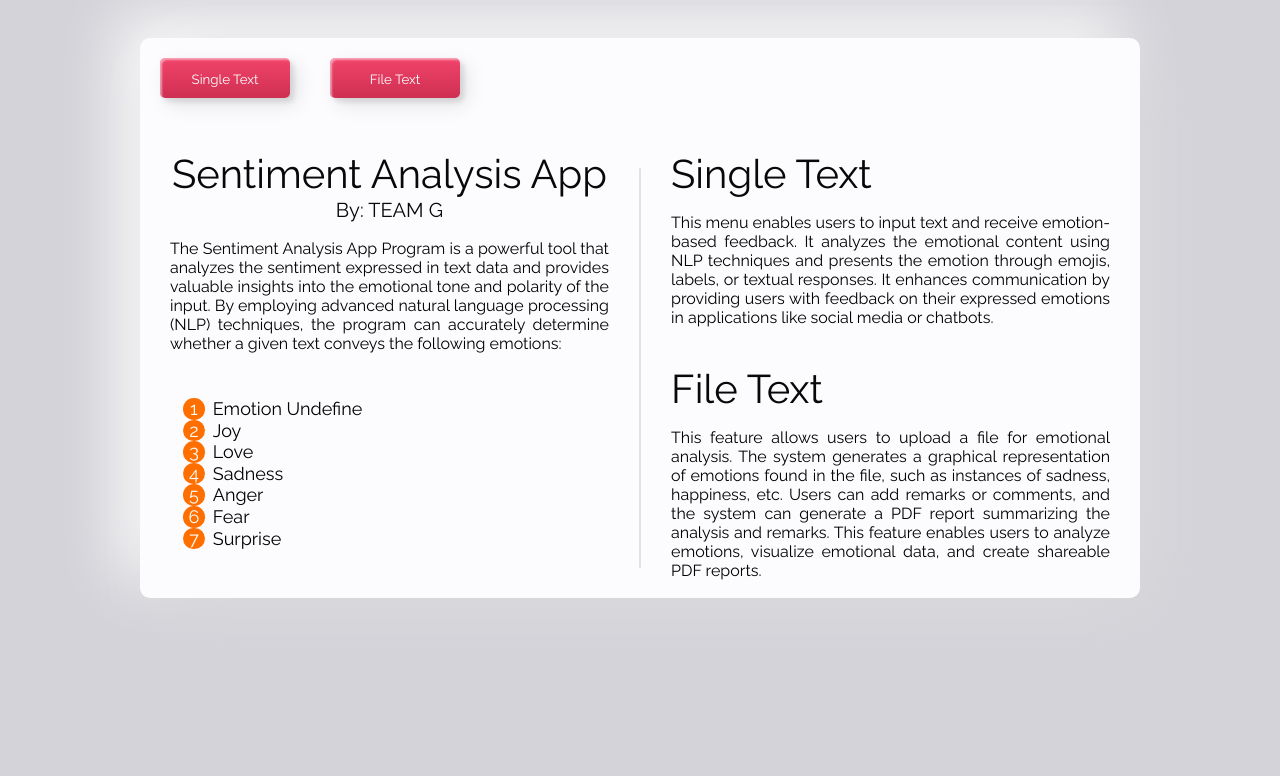
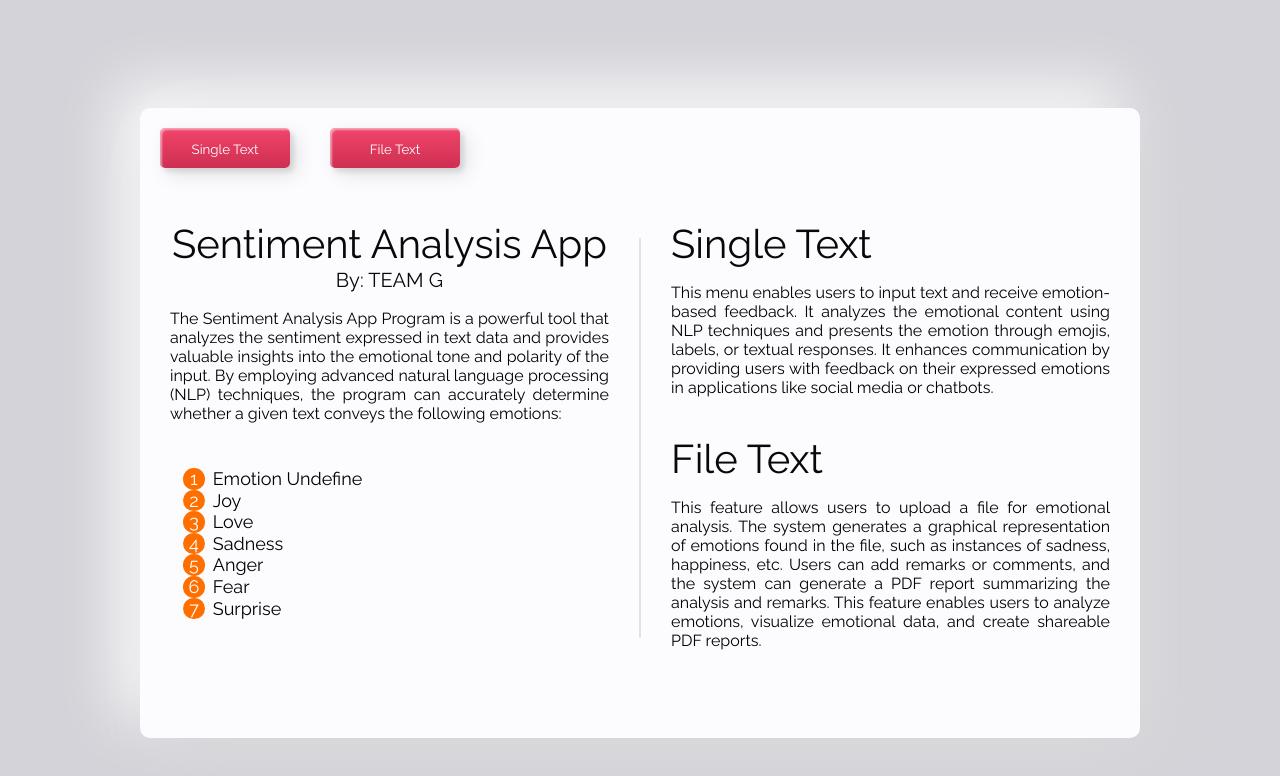
Before and after one commit to EstrellaAbueva/IS2_MiniProject, a React (Create React App) app in the folder sentiment-analysis-nlp/: page / in a window 1280 px wide. Shown: the top 776 px of the page. Built offline with nearby package versions, Linux system fonts and the light colour scheme.

Commit message:
Fix placement

```diff
--- a/sentiment-analysis-nlp/src/App.css
+++ b/sentiment-analysis-nlp/src/App.css
@@ -20,7 +20,7 @@ body {
   justify-content: flex-start;
   height: 100%;
   width: 1000px;
-  margin-top: 3%;
+  margin-top: 10%;
   border-radius: 10px;
   background: #FCFCFF;
   box-shadow:  20px 20px 60px #d6d6d9,
```
